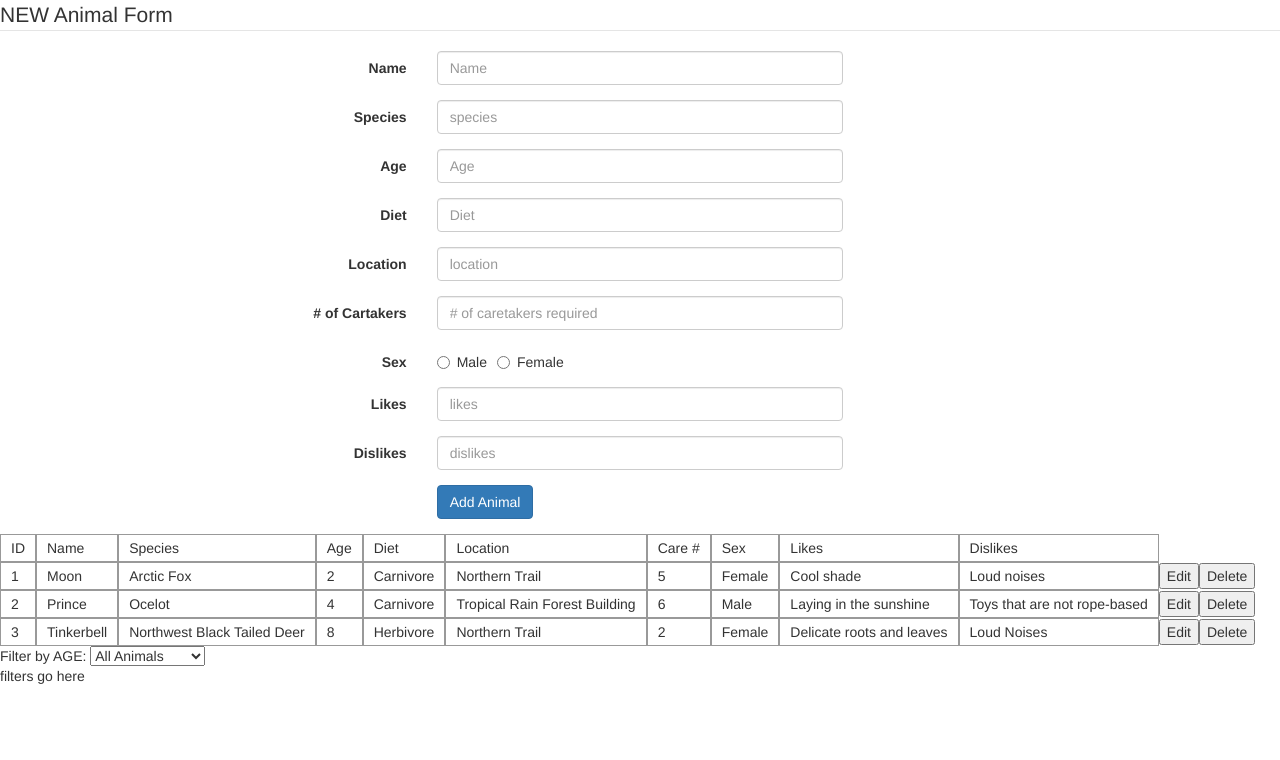
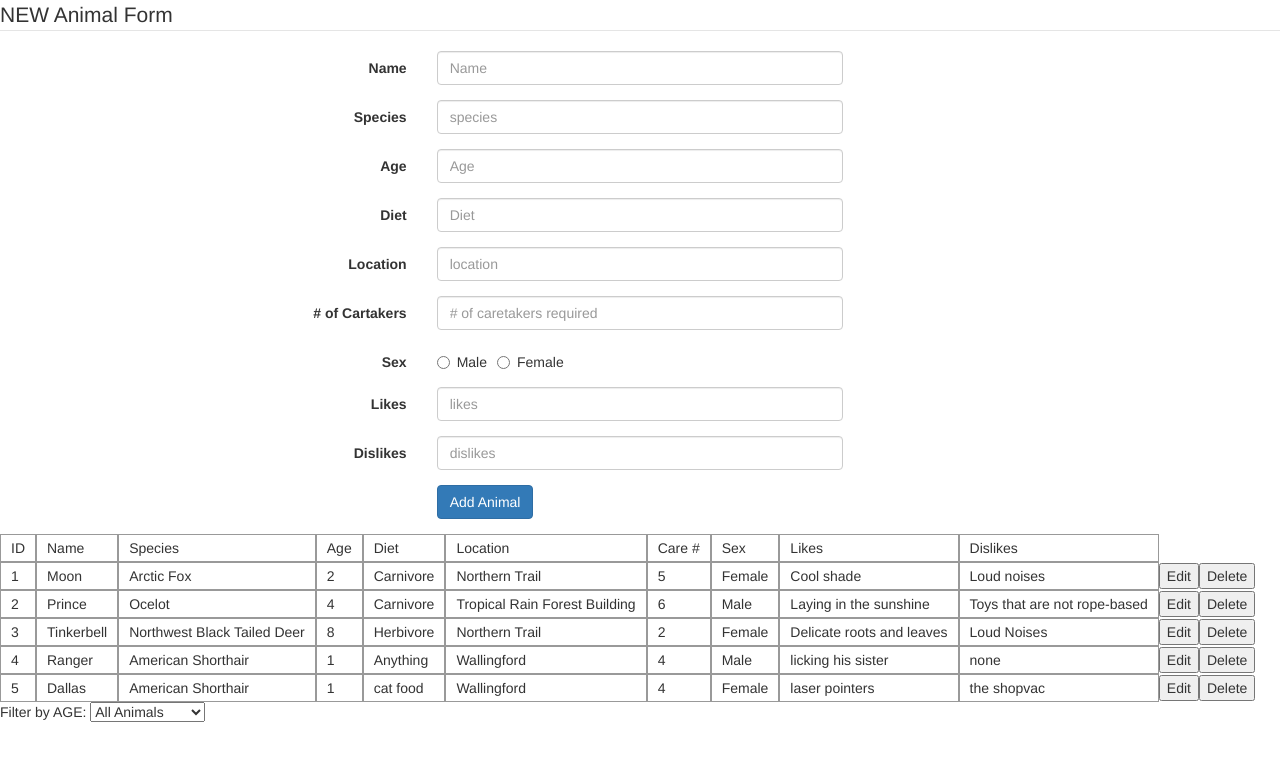
Before and after one commit to Epicodus-SZ/pdx-zoo-angular2, an Angular app: page / in a window 1280 px wide. Shown: the top 760 px of the page. Built offline with nearby package versions, Linux system fonts and the light colour scheme.

Commit message:
README update

```diff
--- a/src/app/animal-data.service.ts
+++ b/src/app/animal-data.service.ts
@@ -38,9 +38,31 @@ export class AnimalDataService {
       sex: "Female",
       likes: "Delicate roots and leaves",
       dislikes: "Loud Noises"});
+    let animal4 = new Animal({
+      species: "American Shorthair",
+      name: "Ranger",
+      age: 1,
+      diet: "Anything",
+      location: "Wallingford",
+      caretakers: 4,
+      sex: "Male",
+      likes: "licking his sister",
+      dislikes: "none"});
+    let animal5 = new Animal({
+      species: "American Shorthair",
+      name: "Dallas",
+      age: 1,
+      diet: "cat food",
+      location: "Wallingford",
+      caretakers: 4,
+      sex: "Female",
+      likes: "laser pointers",
+      dislikes: "the shopvac"});
     this.addAnimal(animal1);
     this.addAnimal(animal2);
     this.addAnimal(animal3);
+    this.addAnimal(animal4);
+    this.addAnimal(animal5);
    }
 
   //Post method
--- a/src/app/app.component.html
+++ b/src/app/app.component.html
@@ -2,7 +2,4 @@
 <app-new-animal-form [viewMode]="viewMode" (add)="onAddAnimal($event)"></app-new-animal-form>
 <app-edit-animal-form [animalToEdit]="animalToEdit" (updateAnimal)="updateAnimal($event)"></app-edit-animal-form>
 <app-animal-list [animals]="animals" (editAnimal)="editAnimal($event)" (removeAnimal)="removeAnimal($event)"></app-animal-list>
-  <footer class="footer">
-    filters go here
-  </footer>
 </section>
--- a/src/app/filter-animals.pipe.ts
+++ b/src/app/filter-animals.pipe.ts
@@ -18,7 +18,7 @@ export class FilterAnimalsPipe implements PipeTransform {
       return output;
     } else if (filter === "young") {
       for (var i = 0; i < input.length; i++) {
-        if (input[i].age <= 2) {
+        if (input[i].age < 2) {
           output.push(input[i]);
         }
       }
```
Also changed, not shown: 1 other file (tests, documents, lock files or other folders).
